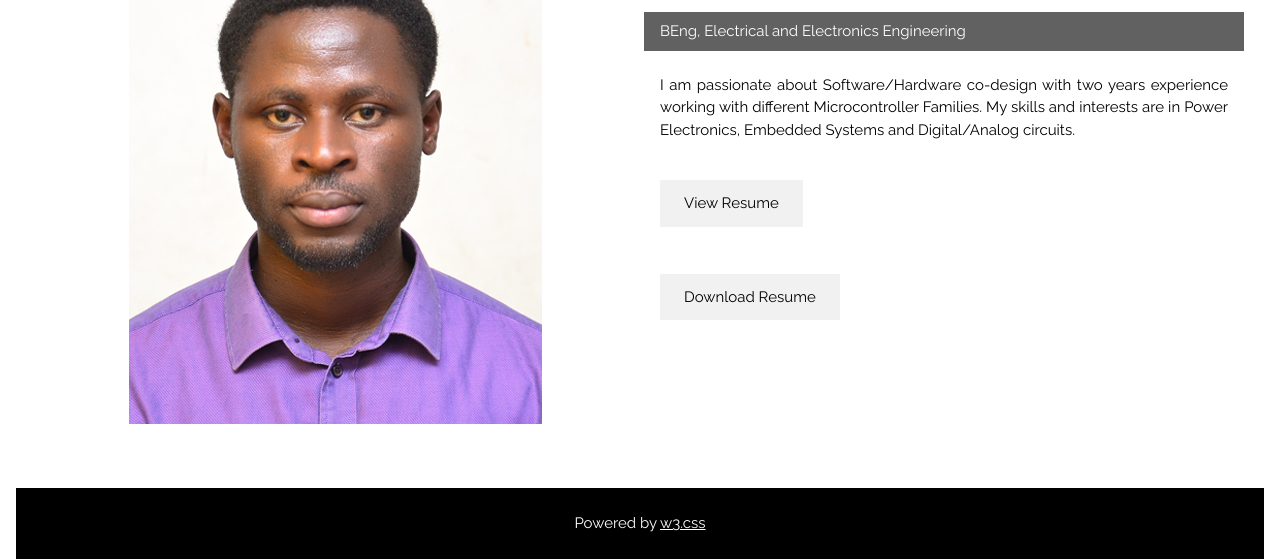
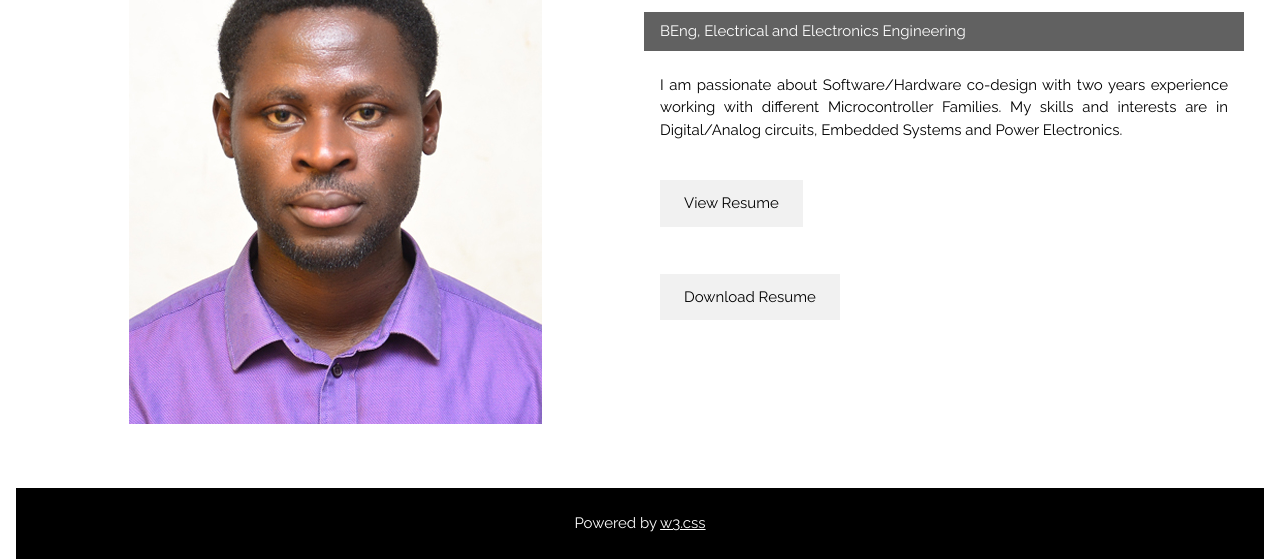
Before and after one commit to ebenezerasabre/quest, a website: page public/index.html in a window 1280 px wide. Shown: the part 1001-1560 px from the top of the page. Drawn offline with nearby package versions, Linux system fonts and the light colour scheme.

Commit message:
cv update

```diff
--- a/public/index.html
+++ b/public/index.html
@@ -140,7 +140,7 @@ body,h1,h2,h3,h4,h5 {font-family: "Raleway", sans-serif}
         <p class="w3-sans-serif w3-dark-grey w3-padding">BEng, Electrical and Electronics Engineering</p>
         <p class="w3-padding">I am passionate about Software/Hardware co-design
           with two years experience working with different Microcontroller Families.
-           My skills and interests are in Power Electronics, Embedded Systems and Digital/Analog circuits.</p>
+           My skills and interests are in Digital/Analog circuits, Embedded Systems and Power Electronics.</p>
           <p>
             <a class="w3-margin " href="./resume.html">
               <button class="w3-button w3-light-grey w3-padding-large w3-margin-top w3-margin-bottom w3-hover-black">View Resume</button>
```
Also changed, not shown: public/images/asabreResumePic.png, 2 other files.
